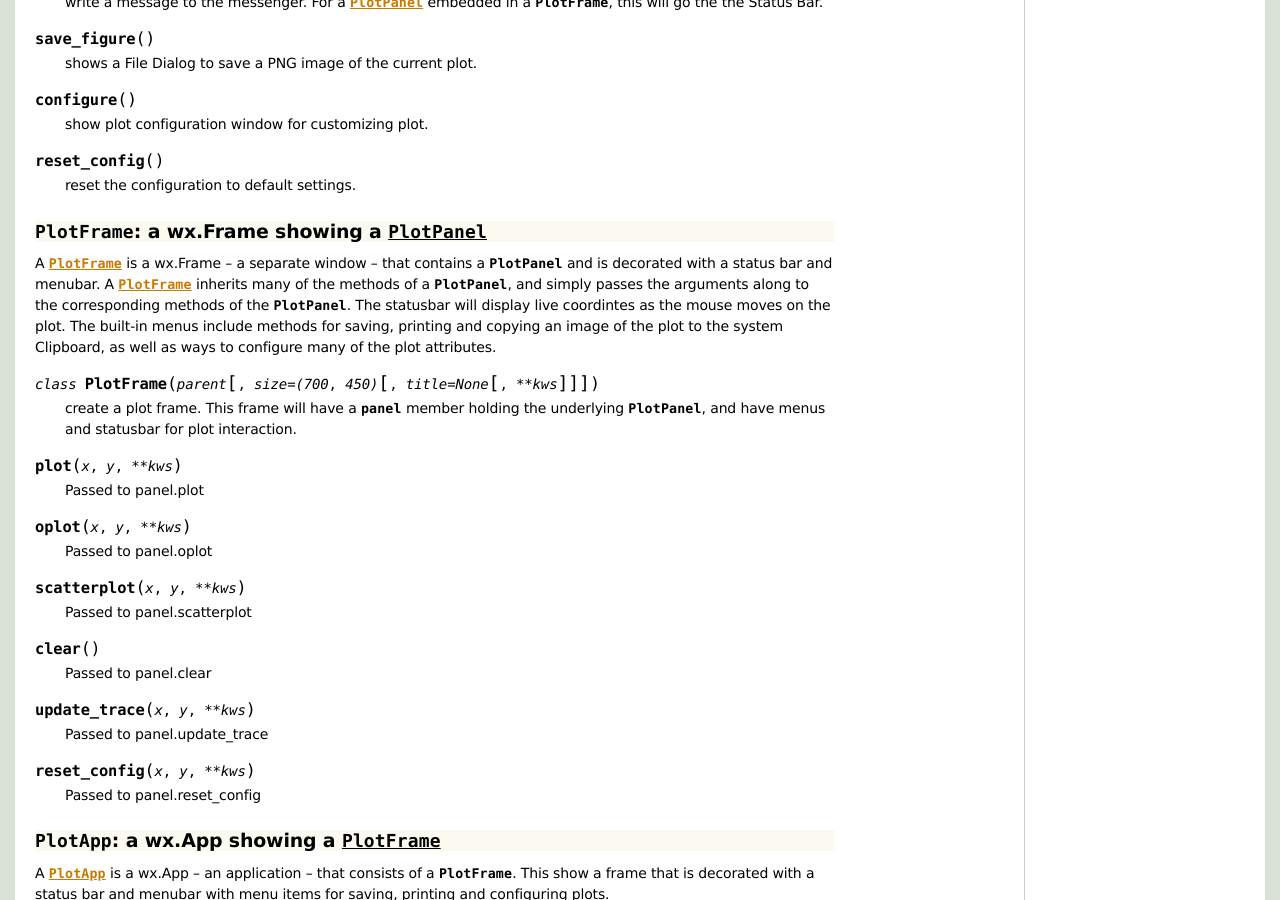
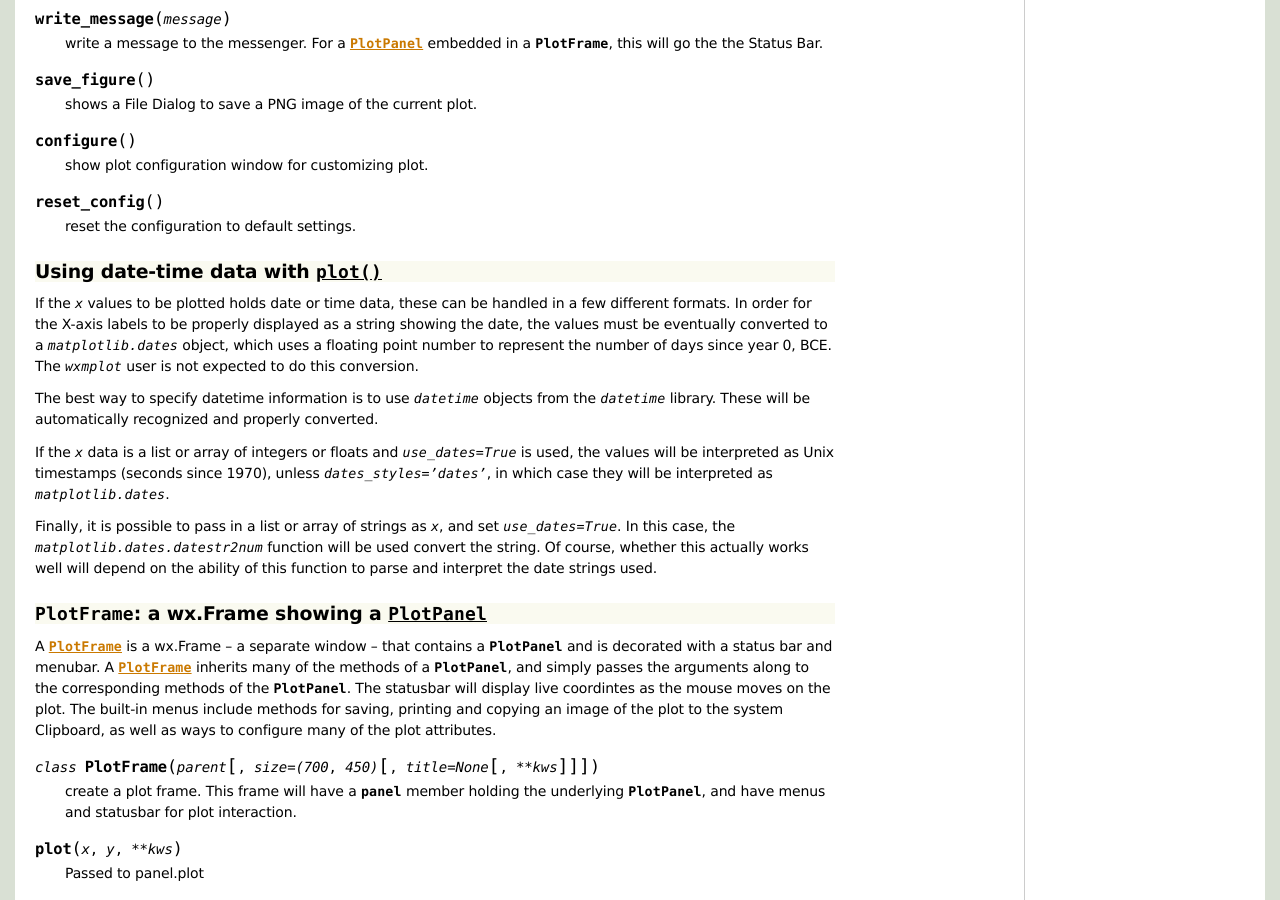
Before and after one commit to newville/wxmplot, a Sphinx documentation site: the page built from doc/plotpanel.rst, in a window 1280 px wide and 900 px high, scrolled down 5719 px. Built offline with Sphinx 7.4.7, drawn with Linux system fonts in a browser that asks for light colours; the version number could not be read and is left out; some of the changed text lies outside the part shown.

Commit message:
add doc for using datetime data

```diff
--- a/doc/plotpanel.rst
+++ b/doc/plotpanel.rst
@@ -167,6 +167,8 @@ same meaning, as indicated by the right-most column.
   +----------------+------------+---------+------------------------------------------------+-----+-------------+
   | use_dates      | bool       | False   | to show dates in xlabel (:meth:`plot` only)    | 11  |  no         |
   +----------------+------------+---------+------------------------------------------------+-----+-------------+
+  | dates_style    | str        | ''      | aid conversion of floats to time data          | 11  |  no         |
+  +----------------+------------+---------+------------------------------------------------+-----+-------------+
   |                | **arguments that apply only for** :meth:`scatterplot`                       |             |
   +----------------+------------+---------+------------------------------------------------+-----+-------------+
   | size           | int        | 10      | size of marker                                 |     |  yes        |
@@ -221,8 +223,8 @@ same meaning, as indicated by the right-most column.
        multiple line traces at once.  See also :meth:`plot_many` for a
        convenience function to plot many traces at once.
 
-   11. The *use_dates* option is not very rich, and simply turns x-values
-       that are Unix timestamps into x labels showing the dates.
+   11. For more on using data with dates or times, see :ref:`sect_datetime`.
+
 
   All of these values, and a few more settings controlling whether and how to display a plot legend can be
   configured interactively (see Plot Configuration).
@@ -356,6 +358,35 @@ same meaning, as indicated by the right-most column.
    reset the configuration to default settings.
 
 
+.. _sect_datetime:
+
+Using date-time data with :func:`plot`
+===========================================
+
+If the `x` values to be plotted holds date or time data, these can be handled in
+a few different formats.  In order for the X-axis labels to be properly
+displayed as a string showing the date, the values must be eventually converted
+to a `matplotlib.dates` object, which uses a floating point number to represent
+the number of days since year 0, BCE.  The `wxmplot` user is not expected to do
+this conversion.
+
+The best way to specify datetime information is to use `datetime` objects
+from the `datetime` library.  These will be automatically recognized and
+properly converted.
+
+If the `x` data is a list or array of integers or floats and `use_dates=True` is
+used, the values will be interpreted as Unix timestamps (seconds since 1970),
+unless `dates_styles='dates'`, in which case they will be interpreted as
+`matplotlib.dates`.
+
+Finally, it is possible to pass in a list or array of strings as `x`, and set
+`use_dates=True`.  In this case, the `matplotlib.dates.datestr2num` function
+will be used convert the string.  Of course, whether this actually works well
+will depend on the ability of this function to parse and interpret the date
+strings used.
+
+
+
 :class:`PlotFrame`: a wx.Frame showing a :class:`PlotPanel`
 ====================================================================
 
```
